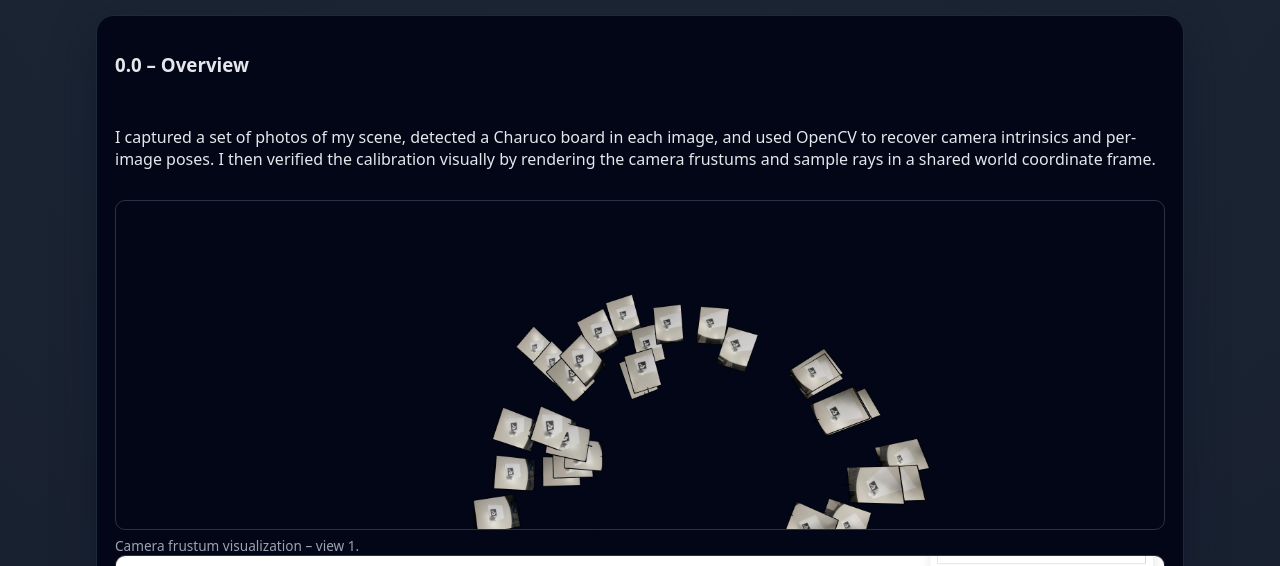
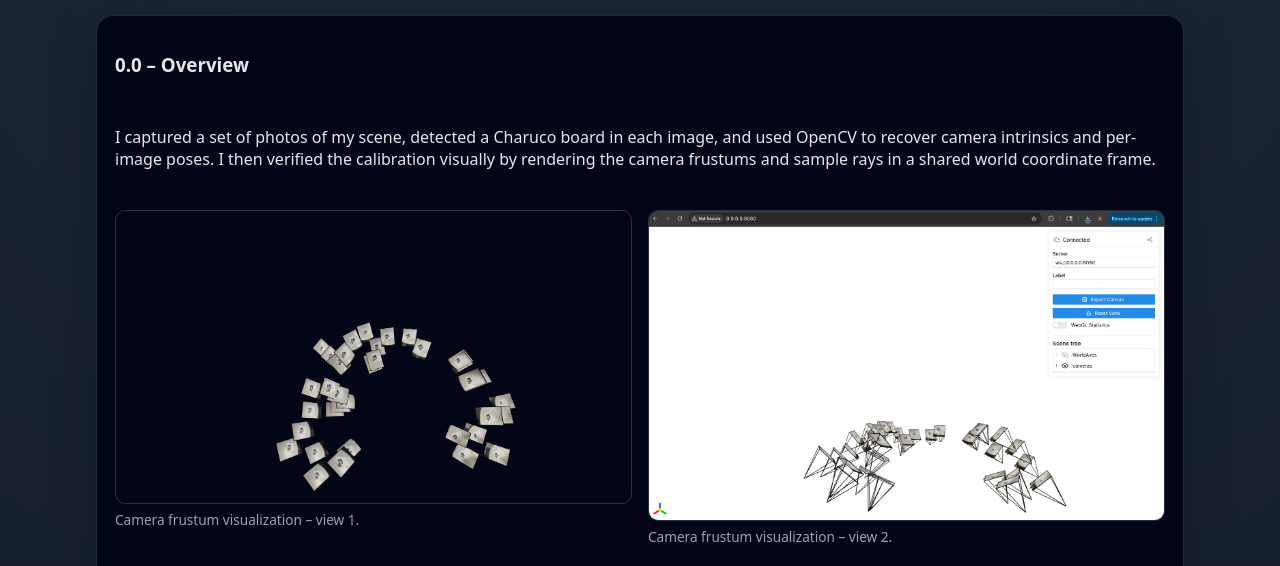
Before and after one commit to apeylet-berkeley/project4-cs180, a plain HTML site: page index.html in a window 1280 px wide. Shown: the part 386-952 px from the top of the page. Drawn offline with Linux system fonts and the light colour scheme.

Commit message:
Update index.html

```diff
--- a/index.html
+++ b/index.html
@@ -140,13 +140,12 @@
       font-size: 0.95rem;
     }
 
-   /* Equal height for reference/custom images */
-.card .image-row img {
-  height: 100%;
-  max-height: 330px;
-  object-fit: cover;
-}
-
+    .image-row {
+      display: flex;
+      flex-wrap: wrap;
+      gap: 16px;
+      margin-top: 10px;
+    }
 
     .image-col {
       flex: 1 1 260px;
```
